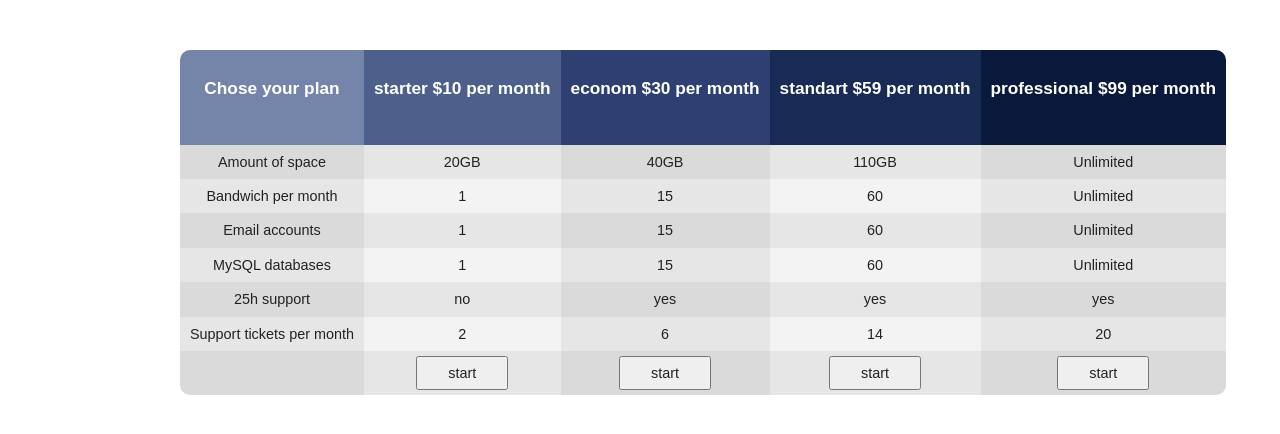
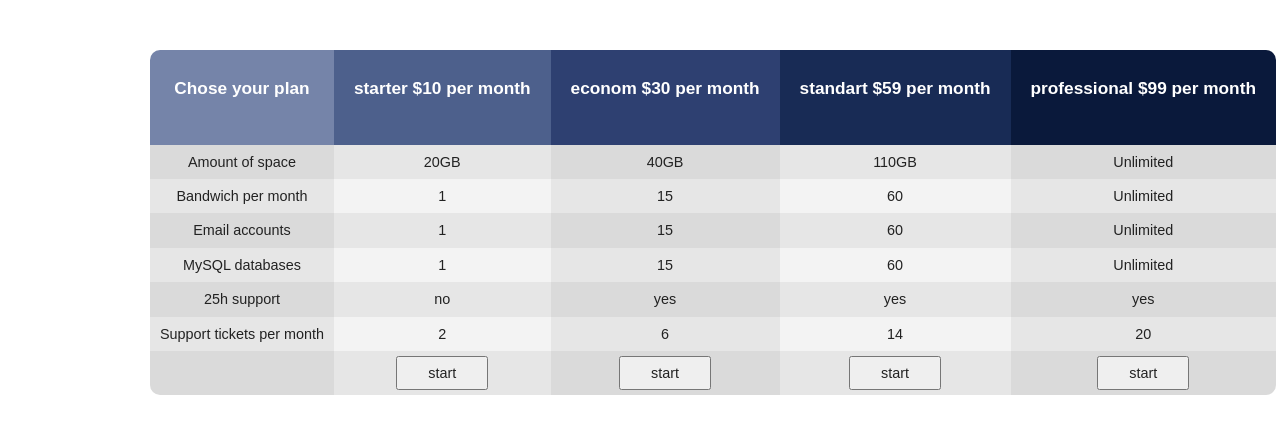
Before and after one commit to vitaliisyrykh/practicCssSelectors, a plain HTML site: page index.html in a window 1280 px wide. Drawn offline with Linux system fonts and the light colour scheme.

Commit message:
chek my css

```diff
--- a/assets/css/style.css
+++ b/assets/css/style.css
@@ -1,10 +1,11 @@
 body{
-  margin-left: 180px;
+  margin-left: 150px;
   margin-top: 50px;
 }
 caption{
   display: none;
 }
+
 table {
 
   text-align: center;
@@ -20,12 +21,14 @@ thead td {
   font-size: inherit;
   font-size: 1.2em;
   font-weight: 600;
-  padding: 30px 10px;
+  padding: 30px 20px;
   color: white;
-  text-align: center;
+  text-align: center ;
   height: 2em;
+  white-space: pre-line;
 
 }
+
 thead>tr td:first-child{
   background-color: #7584a9;
   border-top-left-radius: 10px;
@@ -70,6 +73,7 @@ tfoot td {
 }
 tfoot button {
   padding: 7px 30px;
+
 }
 tfoot tr td:nth-child(odd) {
   background-color: #dadada;
```
Also changed, not shown: index.html (+2 -5 lines).
